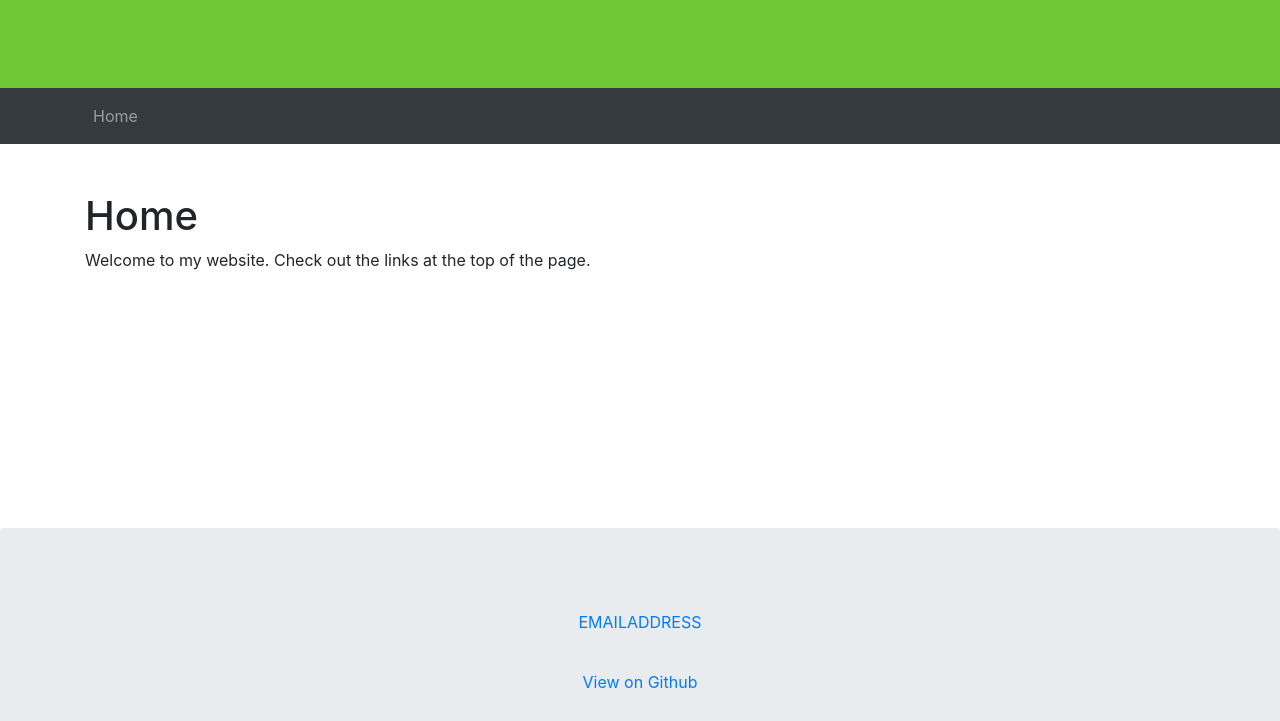
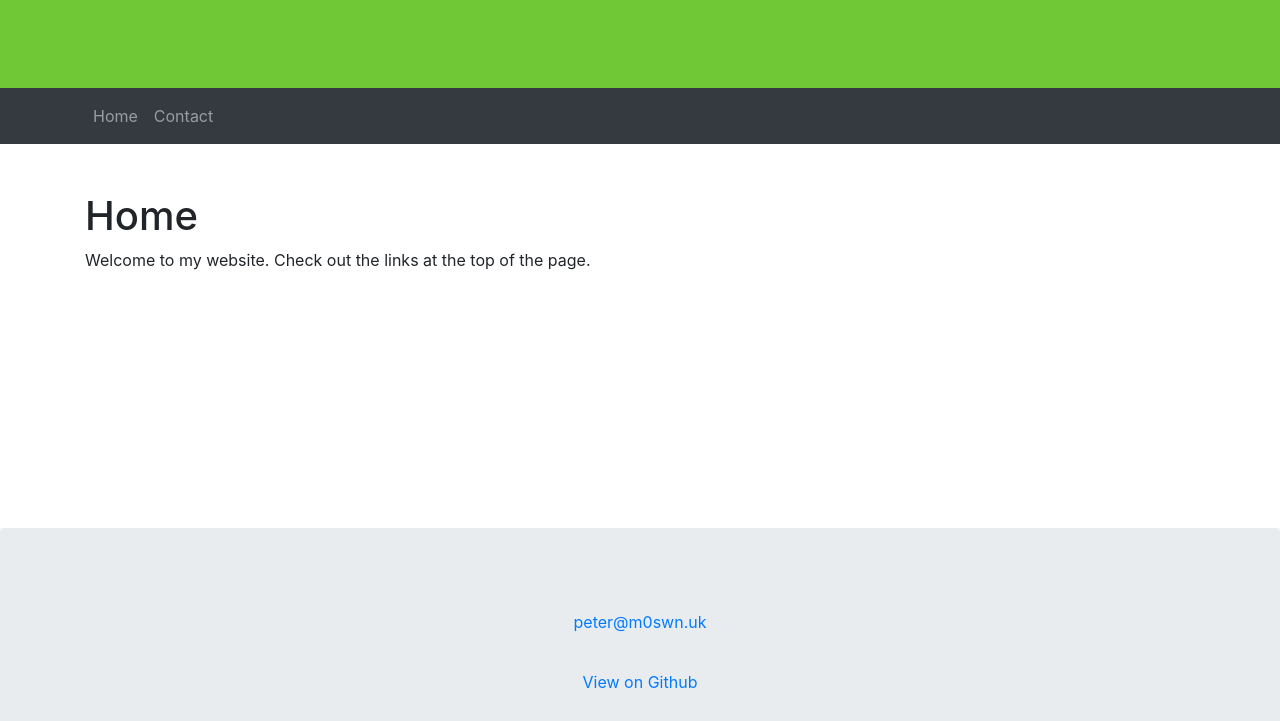
Before and after one commit to pe5er/swan.media, a Jekyll site: the page built from index.md, in a window 1280 px wide. Shown: the part 312-1033 px from the top of the page. Built offline with Jekyll 4.4.1, drawn with Linux system fonts in a browser that asks for light colours; our own code applies the rules of GitHub Pages for plain Markdown files.

Commit message:
Update _config.yml

```diff
--- a/_config.yml
+++ b/_config.yml
@@ -16,10 +16,10 @@
 # You can create any custom variable you would like, and they will be accessible
 # in the templates via {{ site.myvariable }}.
 
-title: WEBSITETITLE
-email: "EMAILADDRESS"
+title: Swan Media
+email: "peter@m0swn.uk"
 description: >- # this means to ignore newlines until "baseurl:"
-  Peter Barnes
+  Swan Media Ltd
 #baseurl: "" # the subpath of your site, e.g. /blog
 #url: "" # the base hostname & protocol for your site, e.g. http://example.com
 #twitter_username: jekyllrb
@@ -27,7 +27,7 @@ description: >- # this means to ignore newlines until "baseurl:"
 
 permalink: /:title
 
-repository: "pe5er/REPOSITORYNAME"
+repository: "pe5er/swanmedia"
 
 # Build settings
 plugins:
@@ -36,5 +36,5 @@ plugins:
 
 # A list of the pages to display in the navigation bar
 header_pages:
-  - PAGENAME.md
-  - PAGENAME2.md
+  - about.md
+  - contact.md
```
